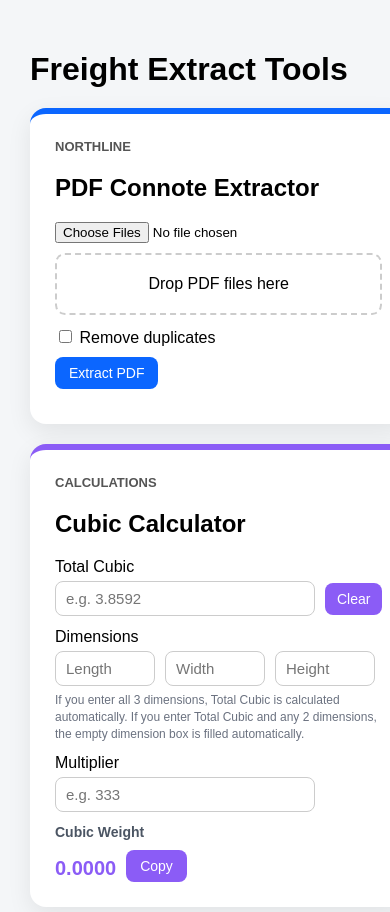
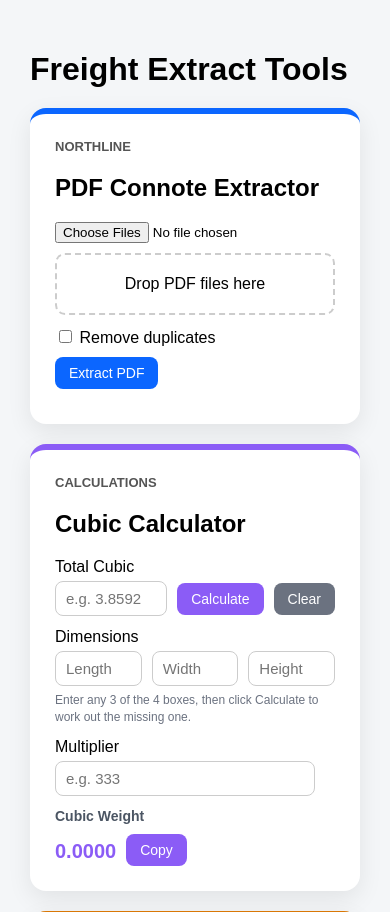
Before and after one commit to DarkLinkGanon/Freight-Tools, a Flask app: page / in a window 390 px wide. Shown: the top 912 px of the page. Run offline with Flask 3, Linux system fonts and the light colour scheme.

Commit message:
Update index.html - cubic calc button added

```diff
--- a/templates/index.html
+++ b/templates/index.html
@@ -334,6 +334,38 @@ button:hover {
     border-color: #8b5cf6 !important;
 }
 
+.cubic-top-row {
+    display: flex;
+    align-items: center;
+    gap: 10px;
+    flex-wrap: wrap;
+}
+
+.cubic-total-input {
+    flex: 1;
+    min-width: 0;
+}
+
+.clear-cubic-btn {
+    background: #6b7280;
+    white-space: nowrap;
+    margin-top: 5px;
+}
+
+.clear-cubic-btn:hover {
+    background: #4b5563;
+}
+
+#calculateCubicBtn {
+    white-space: nowrap;
+    margin-top: 5px;
+    background: #8b5cf6;
+}
+
+#calculateCubicBtn:hover {
+    background: #7c3aed;
+}
+
 hr {
     margin: 22px 0;
     border: none;
@@ -344,27 +376,6 @@ hr {
     .layout {
         grid-template-columns: 1fr;
     }
-.cubic-row {
-    display: flex;
-    align-items: center;
-    gap: 10px;
-}
-
-.cubic-total-input {
-    flex: 1;           /* makes input shrink to fit */
-    min-width: 0;
-}
-
-.clear-cubic-btn {
-    background: #8b5cf6;
-    white-space: nowrap;
-    padding: 8px 12px;
-    margin-top: 5px;   /* aligns nicely with input */
-}
-
-.clear-cubic-btn:hover {
-    background: #7c3aed;
-}
 }
 </style>
 </head>
@@ -375,7 +386,6 @@ hr {
 
     <div class="layout">
 
-        <!-- LEFT COLUMN -->
         <div class="column">
             <div class="card northline">
                 <div class="tool-label">Northline</div>
@@ -403,13 +413,11 @@ hr {
                 <h2>Cubic Calculator</h2>
 
                 <label>Total Cubic</label>
-			<div class="cubic-row">
-    			<input id="cubicTotal" type="number" step="0.0001" class="calc-input cubic-total-input" placeholder="e.g. 3.8592">
-
-    			<button type="button" id="clearCubicBtn" class="clear-cubic-btn">
-        			Clear
-    			</button>
-			</div>
+                <div class="cubic-top-row">
+                    <input id="cubicTotal" type="number" step="0.0001" class="calc-input cubic-total-input" placeholder="e.g. 3.8592">
+                    <button type="button" id="calculateCubicBtn" class="copy-btn-purple">Calculate</button>
+                    <button type="button" id="clearCubicBtn" class="clear-cubic-btn">Clear</button>
+                </div>
 
                 <label>Dimensions</label>
                 <div class="dim-grid">
@@ -419,7 +427,7 @@ hr {
                 </div>
 
                 <div class="cubic-note">
-                    If you enter all 3 dimensions, Total Cubic is calculated automatically. If you enter Total Cubic and any 2 dimensions, the empty dimension box is filled automatically.
+                    Enter any 3 of the 4 boxes, then click Calculate to work out the missing one.
                 </div>
 
                 <label>Multiplier</label>
@@ -433,7 +441,6 @@ hr {
             </div>
         </div>
 
-        <!-- MIDDLE COLUMN -->
         <div class="column">
             <div class="card airroad">
                 <div class="tool-label">Airroad Reverse Billing</div>
@@ -453,7 +460,6 @@ hr {
             </div>
         </div>
 
-        <!-- RIGHT COLUMN -->
         <div class="column">
             <div class="card calc">
                 <div class="tool-label">Calculations</div>
@@ -515,9 +521,6 @@ hr {
 <script>
 const MAX = 4 * 1024 * 1024;
 
-// =====================
-// FILE UPLOADS
-// =====================
 document.querySelectorAll(".processing-form").forEach(f => {
     let input = f.querySelector("input[type=file]");
     let drop = f.querySelector(".drop-zone");
@@ -626,9 +629,6 @@ document.querySelectorAll(".processing-form").forEach(f => {
     };
 });
 
-// =====================
-// FUEL CALCULATOR
-// =====================
 const DEFAULT_PERCENTS = [30, 48, 49.07, 50];
 const MAX_RECENTS = 5;
 const MAX_HISTORY = 30;
@@ -893,9 +893,6 @@ favoritePercentInput.addEventListener("keydown", (e) => {
     }
 });
 
-// =====================
-// CUBIC CALCULATOR
-// =====================
 const cubicTotal = document.getElementById("cubicTotal");
 const cubicA = document.getElementById("cubicA");
 const cubicB = document.getElementById("cubicB");
@@ -903,6 +900,7 @@ const cubicC = document.getElementById("cubicC");
 const cubicMultiplier = document.getElementById("cubicMultiplier");
 const cubicWeightResult = document.getElementById("cubicWeightResult");
 const clearCubicBtn = document.getElementById("clearCubicBtn");
+const calculateCubicBtn = document.getElementById("calculateCubicBtn");
 
 function clearAutoFilledStyles() {
     [cubicTotal, cubicA, cubicB, cubicC].forEach(el => el.classList.remove("auto-filled"));
@@ -915,6 +913,17 @@ function parseInputValue(el) {
     return Number.isNaN(num) ? null : num;
 }
 
+function updateCubicWeight() {
+    const total = parseInputValue(cubicTotal);
+    const multiplier = parseInputValue(cubicMultiplier);
+
+    if (total !== null && multiplier !== null && multiplier > 0) {
+        cubicWeightResult.textContent = (total * multiplier).toFixed(4);
+    } else {
+        cubicWeightResult.textContent = "0.0000";
+    }
+}
+
 function calculateCubic() {
     clearAutoFilledStyles();
 
@@ -922,51 +931,48 @@ function calculateCubic() {
     const a = parseInputValue(cubicA);
     const b = parseInputValue(cubicB);
     const c = parseInputValue(cubicC);
-    const multiplier = parseInputValue(cubicMultiplier);
 
-    const dims = [a, b, c];
-    const filledCount = dims.filter(v => v !== null && v > 0).length;
+    const fields = [
+        { key: "total", el: cubicTotal, value: total },
+        { key: "a", el: cubicA, value: a },
+        { key: "b", el: cubicB, value: b },
+        { key: "c", el: cubicC, value: c }
+    ];
 
-    if (filledCount === 3) {
-        const calculatedTotal = a * b * c;
-        cubicTotal.value = calculatedTotal.toFixed(4);
-        cubicTotal.classList.add("auto-filled");
+    const filled = fields.filter(f => f.value !== null);
+    const empty = fields.filter(f => f.value === null);
+
+    if (filled.length !== 3 || empty.length !== 1) {
+        updateCubicWeight();
+        return;
     }
 
-    const currentTotal = parseInputValue(cubicTotal);
-    if (currentTotal !== null && currentTotal > 0) {
-        if (a !== null && b !== null && (c === null || cubicC.value.trim() === "")) {
-            const result = currentTotal / (a * b);
-            if (isFinite(result)) {
-                cubicC.value = result.toFixed(4);
-                cubicC.classList.add("auto-filled");
-            }
-        } else if (a !== null && c !== null && (b === null || cubicB.value.trim() === "")) {
-            const result = currentTotal / (a * c);
-            if (isFinite(result)) {
-                cubicB.value = result.toFixed(4);
-                cubicB.classList.add("auto-filled");
-            }
-        } else if (b !== null && c !== null && (a === null || cubicA.value.trim() === "")) {
-            const result = currentTotal / (b * c);
-            if (isFinite(result)) {
-                cubicA.value = result.toFixed(4);
-                cubicA.classList.add("auto-filled");
-            }
-        }
+    const missing = empty[0];
+    let result = null;
+
+    if (missing.key === "total") {
+        if (a > 0 && b > 0 && c > 0) result = a * b * c;
+    } else if (missing.key === "a") {
+        if (total > 0 && b > 0 && c > 0) result = total / (b * c);
+    } else if (missing.key === "b") {
+        if (total > 0 && a > 0 && c > 0) result = total / (a * c);
+    } else if (missing.key === "c") {
+        if (total > 0 && a > 0 && b > 0) result = total / (a * b);
     }
 
-    const finalTotal = parseInputValue(cubicTotal);
-    if (finalTotal !== null && multiplier !== null && multiplier > 0) {
-        cubicWeightResult.textContent = (finalTotal * multiplier).toFixed(4);
-    } else {
-        cubicWeightResult.textContent = "0.0000";
+    if (result !== null && isFinite(result)) {
+        missing.el.value = Number(result).toFixed(4);
+        missing.el.classList.add("auto-filled");
     }
+
+    updateCubicWeight();
 }
 
 [cubicTotal, cubicA, cubicB, cubicC, cubicMultiplier].forEach(el => {
-    el.addEventListener("input", calculateCubic);
+    el.addEventListener("input", updateCubicWeight);
 });
+
+calculateCubicBtn.addEventListener("click", calculateCubic);
 
 clearCubicBtn.addEventListener("click", () => {
     cubicTotal.value = "";
@@ -992,7 +998,7 @@ document.getElementById("copyCubicWeightBtn").addEventListener("click", async ()
 
 renderPercentButtons();
 renderHistory();
-calculateCubic();
+updateCubicWeight();
 </script>
 </body>
 </html>
```
